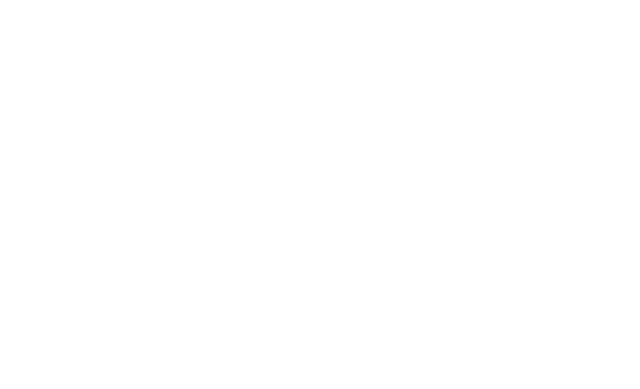
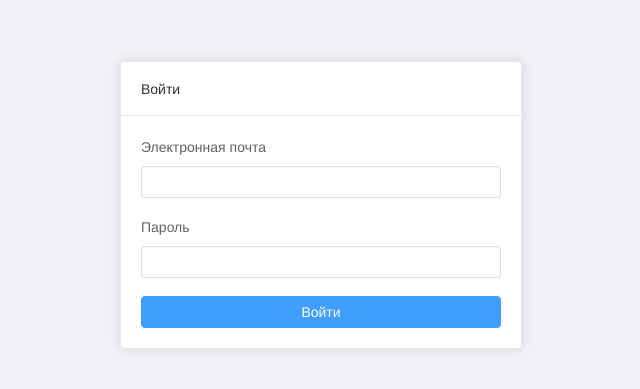
Before and after one commit to rorik302/prolog-frontend, a Nuxt app: page /login in a window 1280 px wide. Shown: the part 195-584 px from the top of the page, without its empty margins (319-959 px from the left). Built offline with nearby package versions, Linux system fonts and the light colour scheme; a web font is replaced by a local one.

Commit message:
chore: страница входа

```diff
--- /dev/null
+++ b/components/login/card.vue
@@ -0,0 +1,20 @@
+<template>
+  <el-card class="login-card">
+    <template #header>
+      <span class="login-card__title">Войти</span>
+    </template>
+    <slot />
+  </el-card>
+</template>
+
+<script setup lang="ts"></script>
+
+<style lang="scss">
+.login-card {
+  width: 25rem;
+
+  &__title {
+    font-weight: 500;
+  }
+}
+</style>
--- /dev/null
+++ b/components/login/form.vue
@@ -0,0 +1,21 @@
+<template>
+  <el-form class="login-form" label-position="top">
+    <el-form-item label="Электронная почта">
+      <el-input />
+    </el-form-item>
+    <el-form-item label="Пароль">
+      <el-input />
+    </el-form-item>
+    <el-button class="login-form__submit" type="primary">Войти</el-button>
+  </el-form>
+</template>
+
+<script setup lang="ts"></script>
+
+<style lang="scss">
+.login-form {
+  &__submit {
+    width: 100%;
+  }
+}
+</style>
--- /dev/null
+++ b/pages/index.vue
@@ -0,0 +1,5 @@
+<template>
+  <div />
+</template>
+
+<script setup lang="ts"></script>
--- /dev/null
+++ b/pages/login.vue
@@ -0,0 +1,11 @@
+<template>
+  <LoginCard>
+    <LoginForm />
+  </LoginCard>
+</template>
+
+<script setup lang="ts">
+definePageMeta({
+  layout: "auth"
+})
+</script>
```
